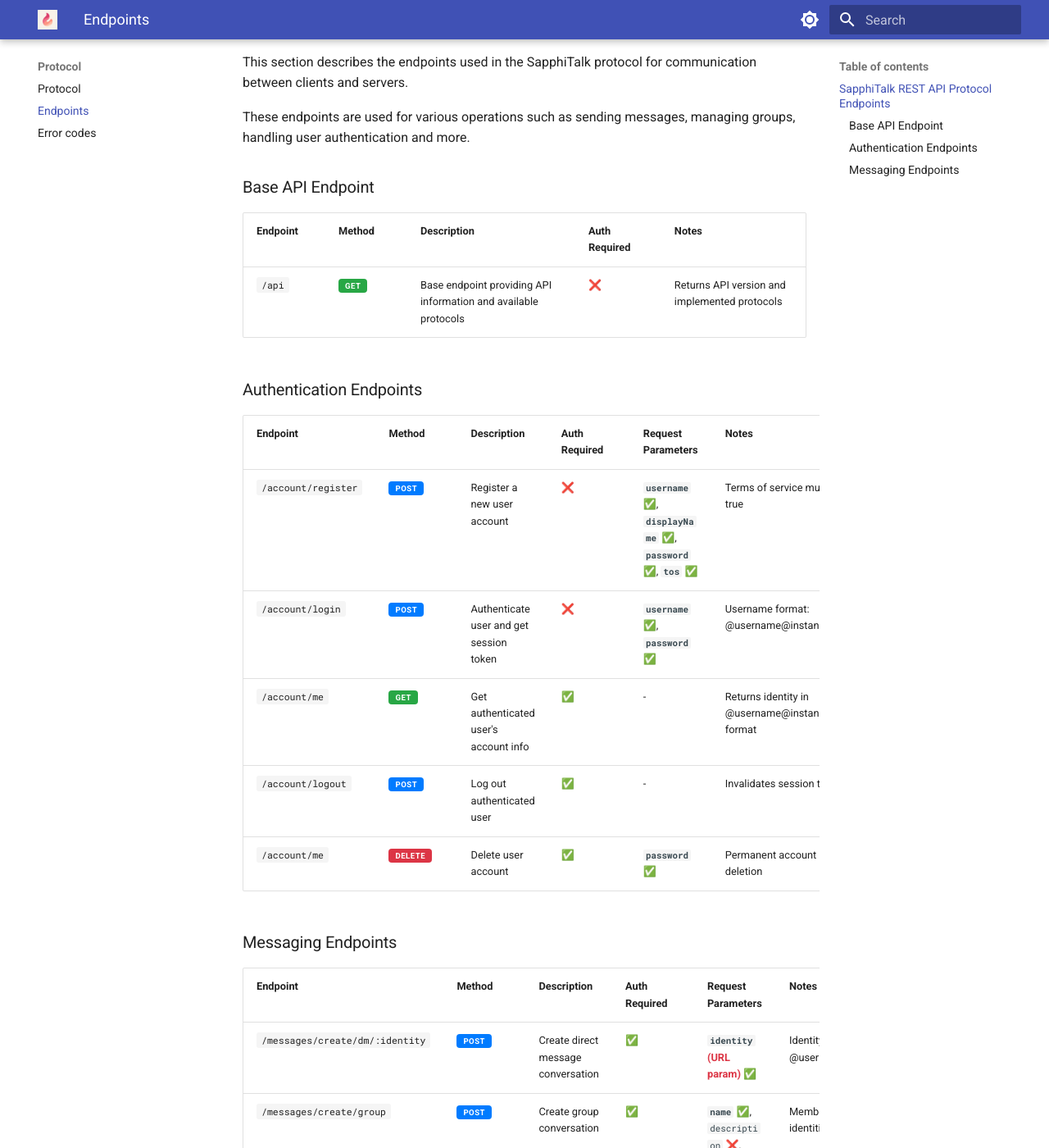
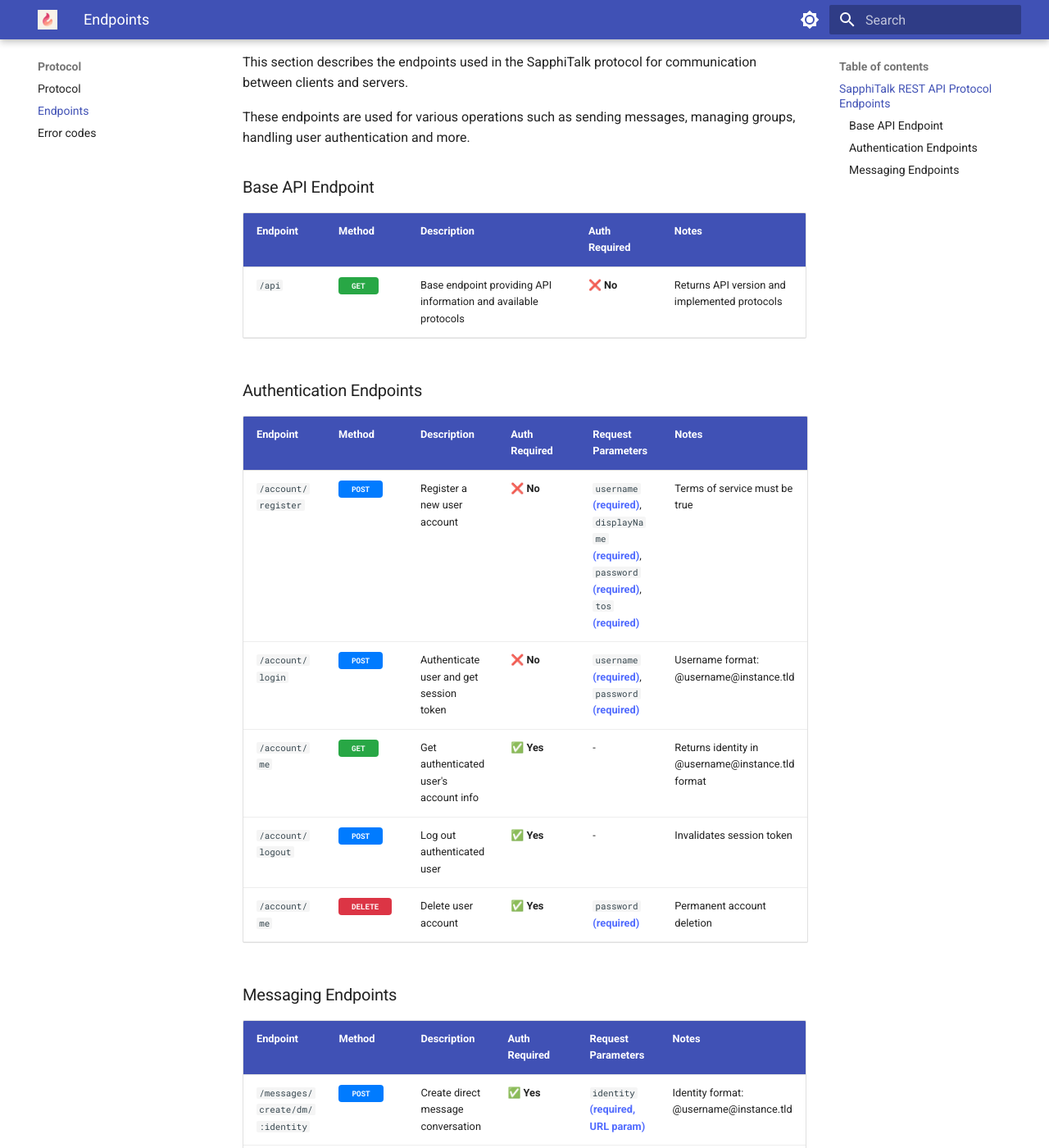
Before and after one commit to Sapphichat/Documentation, an MkDocs documentation site: the page built from docs/protocol/endpoints.md, in a window 1280 px wide and 1400 px high, scrolled down 216 px. Shown: the whole window at 82% size. Built offline with MkDocs 1.6.1 and Material for MkDocs 9.7.7, drawn with Linux system fonts in a browser that asks for light colours; some of the changed text lies outside the part shown.

Commit message:
Improving lisibility of the markdown file

```diff
--- a/docs/protocol/endpoints.md
+++ b/docs/protocol/endpoints.md
@@ -8,21 +8,21 @@
 
 | Endpoint | Method | Description | Auth Required | Notes |
 |----------|---------|-------------|---------------|-------|
-| <span class="endpoint">/api</span> | <span class="method-badge method-get">GET</span> | Base endpoint providing API information and available protocols | <span class="auth-optional">❌</span> | Returns API version and implemented protocols |
+| `/api` | <span class="method-get">`GET`</span> | Base endpoint providing API information and available protocols | ❌ No | Returns API version and implemented protocols |
 
 ### Authentication Endpoints
 
 | Endpoint | Method | Description | Auth Required | Request Parameters | Notes |
 |----------|---------|-------------|---------------|-------------------|-------|
-| <span class="endpoint">/account/register</span> | <span class="method-badge method-post">POST</span> | Register a new user account | <span class="auth-optional">❌</span> | <span class="param-required">`username` ✅</span>, <span class="param-required">`displayName` ✅</span>, <span class="param-required">`password` ✅</span>, <span class="param-required">`tos` ✅</span> | Terms of service must be true |
-| <span class="endpoint">/account/login</span> | <span class="method-badge method-post">POST</span> | Authenticate user and get session token | <span class="auth-optional">❌</span> | <span class="param-required">`username` ✅</span>, <span class="param-required">`password` ✅</span> | Username format: @username@instance.tld |
-| <span class="endpoint">/account/me</span> | <span class="method-badge method-get">GET</span> | Get authenticated user's account info | <span class="auth-required">✅</span> | - | Returns identity in @username@instance.tld format |
-| <span class="endpoint">/account/logout</span> | <span class="method-badge method-post">POST</span> | Log out authenticated user | <span class="auth-required">✅</span> | - | Invalidates session token |
-| <span class="endpoint">/account/me</span> | <span class="method-badge method-delete">DELETE</span> | Delete user account | <span class="auth-required">✅</span> | <span class="param-required">`password` ✅</span> | Permanent account deletion |
+| `/account/register` | <span class="method-post">`POST`</span> | Register a new user account | ❌ No | `username` **(required)**, `displayName` **(required)**, `password` **(required)**, `tos` **(required)** | Terms of service must be true |
+| `/account/login` | <span class="method-post">`POST`</span> | Authenticate user and get session token | ❌ No | `username` **(required)**, `password` **(required)** | Username format: @username@instance.tld |
+| `/account/me` | <span class="method-get">`GET`</span> | Get authenticated user's account info | ✅ Yes | - | Returns identity in @username@instance.tld format |
+| `/account/logout` | <span class="method-post">`POST`</span> | Log out authenticated user | ✅ Yes | - | Invalidates session token |
+| `/account/me` | <span class="method-delete">`DELETE`</span> | Delete user account | ✅ Yes | `password` **(required)** | Permanent account deletion |
 
 ### Messaging Endpoints
 
 | Endpoint | Method | Description | Auth Required | Request Parameters | Notes |
 |----------|---------|-------------|---------------|-------------------|-------|
-| <span class="endpoint">/messages/create/dm/:identity</span> | <span class="method-badge method-post">POST</span> | Create direct message conversation | <span class="auth-required">✅</span> | <span class="param-required">`identity` (URL param) ✅</span> | Identity format: @username@instance.tld |
-| <span class="endpoint">/messages/create/group</span> | <span class="method-badge method-post">POST</span> | Create group conversation | <span class="auth-required">✅</span> | <span class="param-required">`name` ✅</span>, <span class="param-optional">`description` ❌</span>, <span class="param-optional">`members` ❌</span> | Members as array of identities |
+| `/messages/create/dm/:identity` | <span class="method-post">`POST`</span> | Create direct message conversation | ✅ Yes | `identity` **(required, URL param)** | Identity format: @username@instance.tld |
+| `/messages/create/group` | <span class="method-post">`POST`</span> | Create group conversation | ✅ Yes | `name` **(required)**, `description` *(optional)*, `members` *(optional)* | Members as array of identities |
--- a/docs/stylesheets/extra.css
+++ b/docs/stylesheets/extra.css
@@ -1,49 +1,57 @@
-/* HTTP Method Badges */
-.method-badge {
-    padding: 3px 8px;
+/* HTTP Method Classes with Colors */
+.method-get code, .method-get {
+    background-color: #28a745 !important;
+    color: white !important;
+    padding: 4px 8px;
     border-radius: 4px;
-    font-size: 0.75em;
     font-weight: bold;
-    color: white;
-    text-transform: uppercase;
-    letter-spacing: 0.5px;
+    font-size: 0.85em;
 }
 
-.method-get { background-color: #28a745; }
-.method-post { background-color: #007bff; }
-.method-put { background-color: #fd7e14; }
-.method-patch { background-color: #6f42c1; }
-.method-delete { background-color: #dc3545; }
-
-/* Auth Status */
-.auth-required {
-    color: #dc3545;
+.method-post code, .method-post {
+    background-color: #007bff !important;
+    color: white !important;
+    padding: 4px 8px;
+    border-radius: 4px;
     font-weight: bold;
+    font-size: 0.85em;
 }
 
-.auth-optional {
-    color: #28a745;
+.method-put code, .method-put {
+    background-color: #fd7e14 !important;
+    color: white !important;
+    padding: 4px 8px;
+    border-radius: 4px;
     font-weight: bold;
+    font-size: 0.85em;
 }
 
-/* Parameter Status */
-.param-required {
-    color: #dc3545;
+.method-patch code, .method-patch {
+    background-color: #6f42c1 !important;
+    color: white !important;
+    padding: 4px 8px;
+    border-radius: 4px;
     font-weight: bold;
+    font-size: 0.85em;
 }
 
-.param-optional {
-    color: #6c757d;
+.method-delete code, .method-delete {
+    background-color: #dc3545 !important;
+    color: white !important;
+    padding: 4px 8px;
+    border-radius: 4px;
+    font-weight: bold;
+    font-size: 0.85em;
 }
 
-/* Enhanced Tables */
-.api-table {
+/* Enhanced Tables for API Documentation */
+.api-table, table {
     border-collapse: collapse;
     width: 100%;
     margin: 1.5rem 0;
 }
 
-.api-table th {
+.api-table th, table th {
     background-color: var(--md-primary-fg-color);
     color: var(--md-primary-bg-color);
     padding: 12px;
@@ -51,28 +59,38 @@
     font-weight: 600;
 }
 
-.api-table td {
+.api-table td, table td {
     padding: 10px 12px;
     border-bottom: 1px solid var(--md-default-fg-color--lightest);
+    vertical-align: top;
 }
 
-.api-table tr:hover {
+.api-table tr:hover, table tr:hover {
     background-color: var(--md-accent-fg-color--transparent);
 }
 
-/* Status Indicators */
-.status-success { color: #28a745; }
-.status-warning { color: #ffc107; }
-.status-danger { color: #dc3545; }
-.status-info { color: #17a2b8; }
-
-/* Endpoint highlighting */
-.endpoint {
-    font-family: 'Roboto Mono', monospace;
+/* Style code elements in tables (endpoints) */
+table td code, table th code {
     background-color: var(--md-code-bg-color);
     padding: 2px 6px;
     border-radius: 3px;
     font-size: 0.9em;
+    font-family: 'Roboto Mono', monospace;
+}
+
+/* Auth status styling */
+table td:nth-child(4) {
+    font-weight: bold;
+}
+
+/* Required parameters in bold */
+strong {
+    color: var(--md-accent-fg-color);
+}
+
+/* Optional parameters in italic */
+em {
+    color: var(--md-default-fg-color--light);
 }
 
 /* Section dividers */
```
